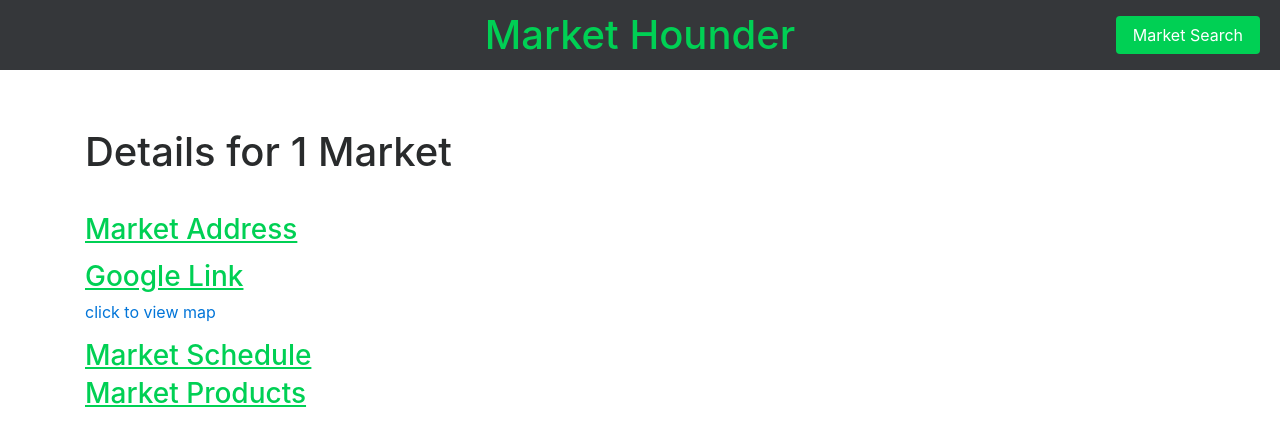
After one commit to alvinking254/market-hounder, a Django app: page /markethounder/1/1/ in a window 1280 px wide. The commit adds this page. Shown: the top 446 px of the page. Run offline with Django 3.2, Linux system fonts and the light colour scheme; data that the repository does not hold is empty; some libraries are stand-ins or nearby versions.

Commit message:
Created market details page

```diff
--- a/market_hounder/mixins.py
+++ b/market_hounder/mixins.py
@@ -18,3 +18,27 @@ def findMarkets(zip_code):
 
 	except Exception as exc:
 		return 'error'
+
+
+def getMarketDetails(market_id):
+	'''Provides details for a specific market.'''
+
+	results = requests.get("http://search.ams.usda.gov/farmersmarkets/v1/data.svc/mktDetail?id=" + market_id)
+	try:
+		results.raise_for_status()
+		details = results.json()
+		marketdetails = details['marketdetails']
+
+		# format market_details for display
+		address = marketdetails.get('Address')
+		google_link = marketdetails.get('GoogleLink')
+
+		# noticed <br> tags in schedule.. replace with newlines for a better display
+		schedule = marketdetails.get('Schedule').split('<br>')
+
+		products_list = marketdetails.get('Products').split(';')
+
+		return (address, google_link, schedule, products_list)
+
+	except Exception as exc:
+		return 'error'
--- a/market_hounder/tests.py
+++ b/market_hounder/tests.py
@@ -5,7 +5,7 @@ from django.urls import reverse
 
 class Market_Hounder_Tests(TestCase):
 
-	def test_markets_search_page_uses_right_template(self):
+	def test_markets_search_page_uses_correct_template(self):
 		get_response = self.client.get(reverse('markets_search_url'))
 		self.assertTemplateUsed(get_response, 'markets_search.html')
 
@@ -16,3 +16,7 @@ class Market_Hounder_Tests(TestCase):
 	def test_home_page_redirects_to_markets_search_page(self):
 		response = self.client.get('/')
 		self.assertRedirects(response, reverse('markets_search_url'))
+
+	def test_market_detail_page_uses_correct_template(self):
+		response = self.client.get(reverse('market_details_url', kwargs={'marketname':'1.1 Belmar Fresh Market', 'market_id':1009929}))
+		self.assertTemplateUsed(response, 'market_details.html')
--- a/market_hounder/urls.py
+++ b/market_hounder/urls.py
@@ -1,6 +1,7 @@
-from django.urls import path
+from django.urls import path, re_path
 from market_hounder import views
 
 urlpatterns = [
     path('markets_search/', views.MarketsSearch.as_view(), name="markets_search_url"),
+    re_path(r'^(?P<marketname>.+)/(?P<market_id>[\w]+)/$', views.marketDetails, name="market_details_url"),
 ]
--- a/market_hounder/views.py
+++ b/market_hounder/views.py
@@ -24,3 +24,11 @@ class MarketsSearch(View):
 def homePage(request):
 
 	return redirect("markets_search_url")
+
+def marketDetails(request, marketname, market_id):
+
+	try:
+		address, google_link, schedule, products_list  = mixins.getMarketDetails(market_id)
+		return render(request, 'market_details.html', {'marketname': marketname, 'address':address, 'google_link':google_link, 'schedule':schedule, 'products_list': products_list})
+	except Exception as exc:
+		return render(request, 'market_details.html', {'errors': True})
--- a/static/styles/main.css
+++ b/static/styles/main.css
@@ -29,6 +29,11 @@ main{
 	margin-top: 60px;
 }
 
+h3{
+	color:#00D054;
+	text-decoration: underline;
+}
+
 .main_header{
 	margin-bottom: 40px;
 }
--- /dev/null
+++ b/templates/market_details.html
@@ -0,0 +1,38 @@
+{%extends 'base.html'%}
+
+{%block title%} {{marketname}} Details {%endblock%}
+
+{%block header%}
+	<p class="search_link"> <a class="btn" href="{%url 'markets_search_url'%}">Market Search</a></p>
+{%endblock%}
+
+{%block main%}
+
+{%if errors %}
+
+	<h1 class="main_header"> There Was An Error</h1>
+
+{%else%}
+	<h1 class="main_header"> Details for {{marketname}} Market </h1>
+
+	<h3>Market Address </h3>
+	<p>{{address}}</p>
+
+	<h3> Google Link </h3>
+	<p><a href="{{google_link}}"> click to view map</a></p>
+
+	<h3> Market Schedule </h3>
+	{%for item in schedule%}
+		<p>{{item}}</p>
+	{%endfor%}
+
+	<h3> Market Products </h3>
+	{%for product in products_list%}
+		<ul>
+			<li>{{product}}</li>
+		</ul>
+	{%endfor%}
+
+{%endif%}
+
+{%endblock%}
--- a/templates/markets_search_results.html
+++ b/templates/markets_search_results.html
@@ -31,7 +31,7 @@
 
 				{% for result in markets_list %}
 				<tr>
-					<td><a href="#" class="table_link">{{result.marketname}}</a></td>
+					<td><a href="{%url 'market_details_url' marketname=result.marketname market_id=result.id%}" class="table_link">{{result.marketname}}</a></td>
 					<td>{{result.id}}</td>
 				</tr>
 			{%endfor%}
```
